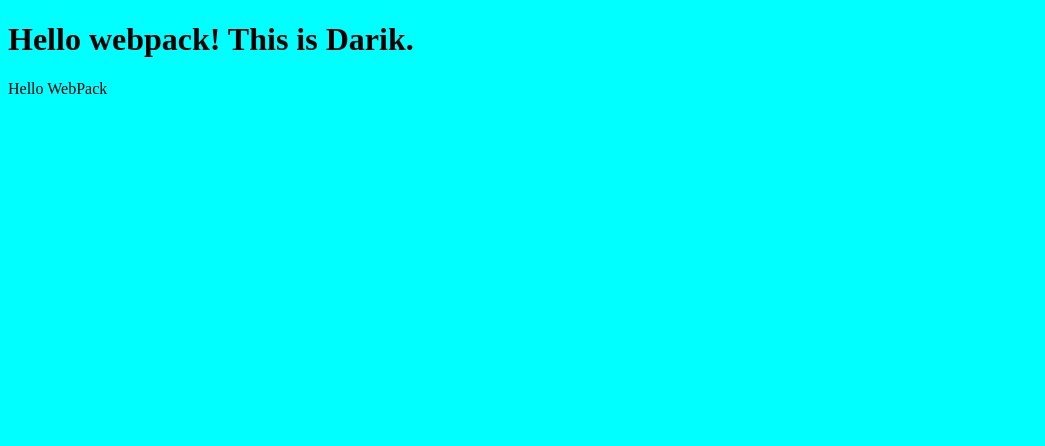
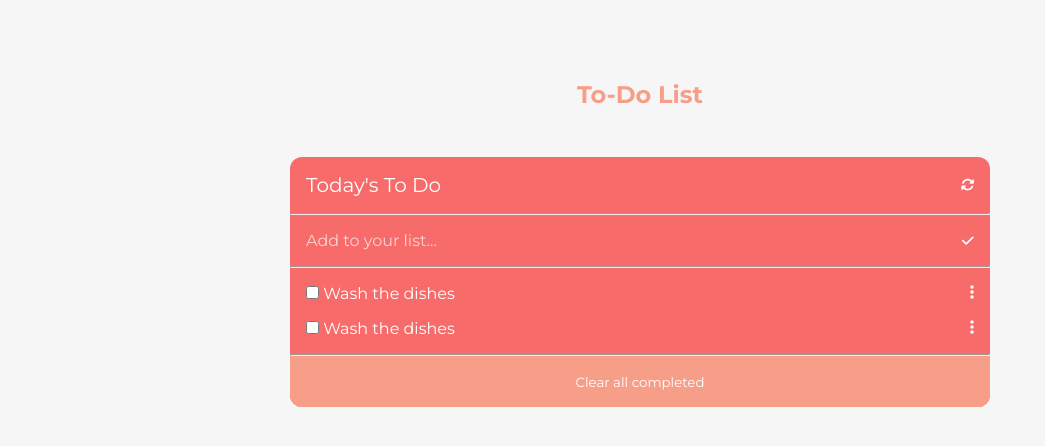
Before and after one commit to darikmohammed/TodoList-Webpack, a website built with webpack: page src/index.html in a window 1280 px wide. Shown: the whole page, without its empty margins (0-1045 px from the left). Built offline with nearby package versions, Linux system fonts and the light colour scheme.

Commit message:
Add html and css file

```diff
--- a/package.json
+++ b/package.json
@@ -37,6 +37,7 @@
     "webpack-dev-server": "^4.9.1"
   },
   "dependencies": {
+    "@fortawesome/fontawesome-free": "^6.1.1",
     "lodash": "^4.17.21"
   }
 }
--- a/src/index.html
+++ b/src/index.html
@@ -8,7 +8,45 @@
 </head>
 
 <body>
-    <h1>Hello webpack! This is Darik.</h1>
+    <main>
+        <section class="to-do-list">
+            <h1> To-Do List</h1>
+            <div class="list-container">
+                <div class="list-heading">
+                    <h2 class="">Today's To Do</h2>
+                    <button type="button" class="refresh-list"><i class="fa-solid fa-arrows-rotate"></i></button>
+                </div>
+                <hr>
+                <div class="list-add">
+                    <input type="text" name="add-list" id="add-list" placeholder="Add to your list...">
+                    <button type="button" class="add-list-btn"><i class="fa-solid fa-check"></i></button>
+                </div>
+                <hr>
+                <div class="view-list">
+                    <ul>
+                        <li>
+                            <div class="list">
+                                <input type="checkbox" name="list-1" id="list-1" class="checkbox">
+                                <label for="list-1">Wash the dishes</label>
+                            </div>
+                            <i class="fa-solid fa-ellipsis-vertical"></i>
+                        </li>
+                        <li>
+                            <div class="list">
+                                <input type="checkbox" name="list-2" id="list-2" class="checkbox">
+                                <label for="list-2">Wash the dishes</label>
+                            </div>
+                            <i class="fa-solid fa-ellipsis-vertical"></i>
+                        </li>
+                    </ul>
+                </div>
+                <hr>
+                <div class="delete-list">
+                    <button type="button" class="delete-checked">Clear all completed</button>
+                </div>
+            </div>
+        </section>
+    </main>
 </body>
 
 </html>
--- a/src/index.js
+++ b/src/index.js
@@ -1,13 +1,24 @@
-import _ from "lodash";
-import "./style.css";
+import '@fortawesome/fontawesome-free/css/all.css';
+import '@fortawesome/fontawesome-free/js/all.js';
+import './style.css';
 
-function component() {
-  const element = document.createElement("div");
+let toDoLists = [
+  {
+    description: 'Wash the dishes',
+    completed: false,
+    index: 1,
+  },
+  {
+    description: 'Complete to do list project',
+    completed: false,
+    index: 2,
+  },
+];
 
-  // Lodash, currently included via a script, is required for this line to work
-  element.innerHTML = _.join(["Hello", "WebPack"], " ");
+const uploadHtml = () => {
+  toDoLists.forEach((list)=>{
 
-  return element;
-}
+  })
+};
 
-document.body.appendChild(component());
+uploadHtml();
--- a/src/style.css
+++ b/src/style.css
@@ -1,3 +1,103 @@
+@import url('https://fonts.googleapis.com/css2?family=Montserrat:wght@300;400;700&display=swap');
+* {
+  margin: 0;
+  padding: 0;
+  color: #f79e89;
+  font-family: 'Montserrat', sans-serif;
+}
 body {
-  background-color: aqua;
+  background-color: rgb(246, 246, 246);
 }
+ul {
+  list-style: none;
+}
+
+button {
+  border: none;
+  background-color: inherit;
+}
+
+::placeholder {
+  color: #ffffff;
+  opacity: 0.7;
+}
+
+.to-do-list {
+  text-align: center;
+  margin-top: 5rem;
+}
+.to-do-list * {
+  color: #ffffff;
+}
+.to-do-list h1 {
+  margin-bottom: 3rem;
+  color: #f79e89;
+}
+.fa-list-check {
+  color: inherit;
+}
+.list-container {
+  background-color: #f76c6a;
+  margin: 0 1rem;
+  display: flex;
+  flex-direction: column;
+  border-radius: 12px;
+}
+
+.list-heading {
+  display: flex;
+  justify-content: space-between;
+  margin: 1rem;
+}
+
+.list-heading h2 {
+  font-size: 20px;
+  font-weight: 400;
+}
+
+.list-add {
+  margin: 1rem;
+  display: flex;
+  justify-content: space-between;
+}
+
+.list-add input,
+.list-add input:focus {
+  border: none;
+  background-color: inherit;
+  font-size: 16px;
+  outline: none;
+}
+
+.view-list {
+  margin: 1rem;
+  margin-top: 0;
+}
+.view-list ul {
+  align-self: stretch;
+  display: flex;
+  flex-direction: column;
+}
+.view-list ul li {
+  display: flex;
+  justify-content: space-between;
+  padding-top: 1rem;
+}
+
+.delete-list {
+  background-color: #f79e89;
+  padding: 1rem;
+  border-bottom-left-radius: 12px;
+  border-bottom-right-radius: 12px;
+}
+
+@media (min-width: 768px) {
+  .to-do-list {
+    display: flex;
+    flex-direction: column;
+    align-items: center;
+  }
+  .list-container {
+    width: 700px;
+  }
+}
```
Also changed, not shown: webpack.config.js (+9 -9 lines), 1 other file.
